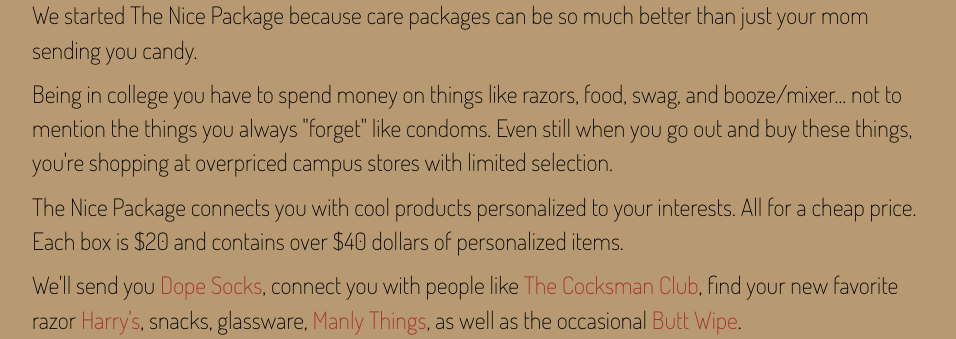
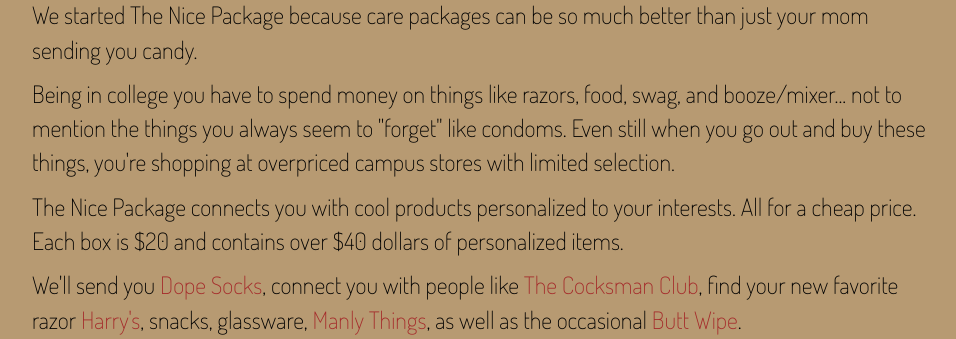
Before and after one commit to rogerfitz/box, a Django app: page / in a window 1280 px wide. Shown: the part 419-758 px from the top of the page, without its empty margins (158-1114 px from the left). Run offline with Django 3.2, Linux system fonts and the light colour scheme; parts of the project's set-up code (start-up, migrations or seed data) failed here and were passed over; some libraries are stand-ins or nearby versions.

Commit message:
reordered text

```diff
--- a/templates/index.html
+++ b/templates/index.html
@@ -29,7 +29,7 @@
     </div>-->
     <div class="col-md-12 pictureSub">
 	<p class="picture-sub-text">We started The Nice Package because care packages can be so much better than just your mom sending you candy.</p>
-	<p class="picture-sub-text">Being in college you have to spend money on things like razors, food, swag, and booze/mixer... not to mention the things you always "forget" like condoms. Even still when you go out and buy these things, you're shopping at overpriced campus stores with limited selection.</p>
+	<p class="picture-sub-text">Being in college you have to spend money on things like razors, food, swag, and booze/mixer... not to mention the things you always seem to "forget" like condoms. Even still when you go out and buy these things, you're shopping at overpriced campus stores with limited selection.</p>
         <p class="picture-sub-text">The Nice Package connects you with cool products personalized to your interests. All for a cheap price. Each box is $20 and contains over $40 dollars of personalized items.</p>
 	<p class="picture-sub-text">We'll send you <a href="http://www.bombassocks.com">Dope Socks</a>, connect you with people like <a href="http://www.thecocksmanclub.com">The Cocksman Club</a>, find your new favorite razor <a href="http://www.harrys.com">Harry's</a>, snacks, glassware, <a href="http://www.teroforma.com/shop/our-designers/vermont-soapstone-workshop-vermont/whisky-stones.html">Manly Things</a>, as well as the occasional <a href="http://www.dudeproducts.com/">Butt Wipe</a>.</p>
 	<p class="picture-sub-text">Every guy wants to have a Nice Package. Now you finally can.</p>
```
